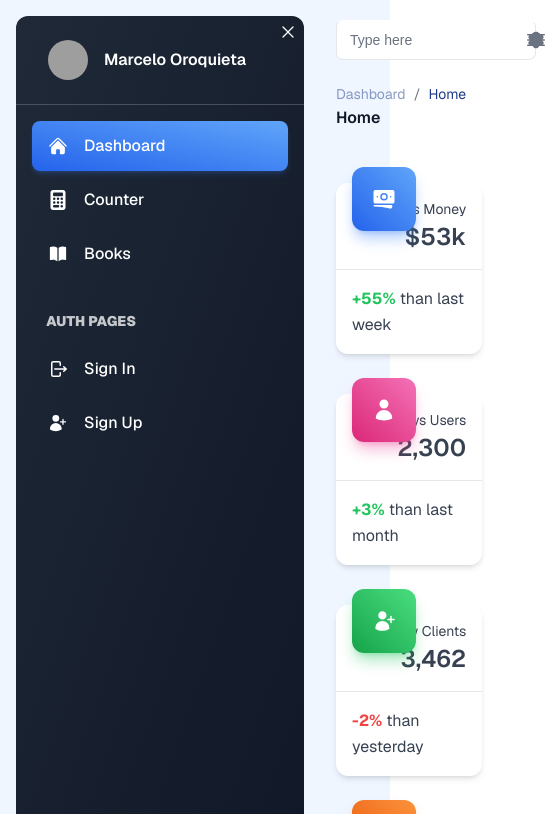
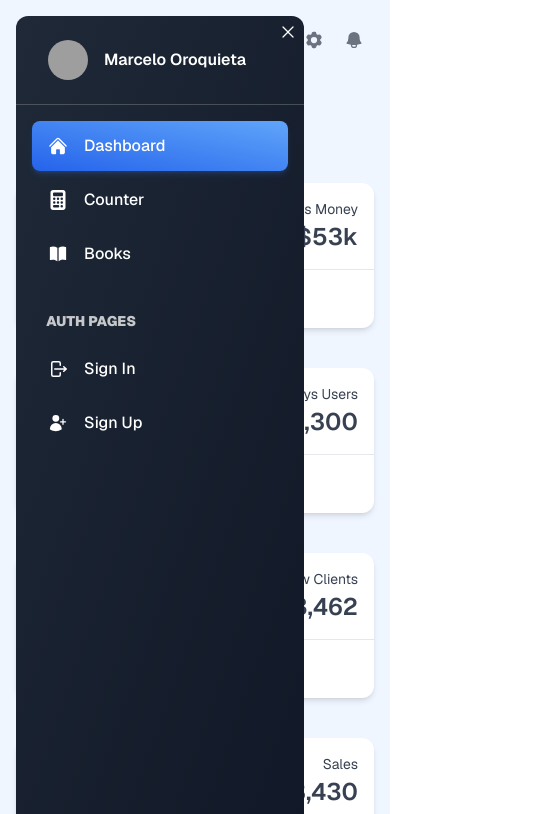
Before and after one commit to marceoroq/my-dashboard, a Next.js app: page /dashboard in a window 390 px wide. Shown: the top 814 px of the page, 548 px wide, since content can reach past the window. Built offline with nearby package versions, Linux system fonts and the light colour scheme; grey boxes are pictures that could not be loaded.

Commit message:
feat(Sidebar): add functionality yto show and hide sidebar

```diff
--- a/src/app/layout.tsx
+++ b/src/app/layout.tsx
@@ -2,8 +2,7 @@ import type { Metadata } from "next";
 import { Geist, Geist_Mono } from "next/font/google";
 import "@/styles/globals.css";
 
-import Navbar from "../components/Navbar";
-import Sidebar from "@/components/Sidebar/Sidebar";
+import App from "@/components/App";
 
 const geistSans = Geist({
   variable: "--font-geist-sans",
@@ -28,13 +27,7 @@ export default function RootLayout({
   return (
     <html lang="en">
       <body className={`${geistSans.variable} ${geistMono.variable} antialiased`}>
-        <div className="min-h-screen bg-blue-200/25">
-          <Sidebar />
-          <div className="p-4 ml-80 flex flex-col min-h-screen">
-            <Navbar />
-            {children}
-          </div>
-        </div>
+        <App>{children}</App>
       </body>
     </html>
   );
--- /dev/null
+++ b/src/components/App.tsx
@@ -0,0 +1,37 @@
+"use client";
+
+import { useState } from "react";
+import Navbar from "./Navbar";
+import Sidebar from "./Sidebar/Sidebar";
+
+export default function App({
+  children,
+}: Readonly<{
+  children: React.ReactNode;
+}>) {
+  const [isSidebarOpen, setIsSidebarOpen] = useState(true);
+
+  const closeSidebar = () => setIsSidebarOpen(false);
+  const toggleSidebarStatus = () => {
+    setIsSidebarOpen((prevStatus) => !prevStatus);
+  };
+
+  return (
+    <div className="min-h-screen bg-blue-200/25">
+      <Sidebar
+        isSidebarOpen={isSidebarOpen}
+        onCloseClick={closeSidebar}
+      />
+      <div
+        className={`flex flex-col p-4 xl:ml-80 min-h-screen transition-all ${
+          isSidebarOpen && "lg:ml-80"
+        }`}>
+        <Navbar
+          isSidebarOpen={isSidebarOpen}
+          toggleSidebarStatus={toggleSidebarStatus}
+        />
+        {children}
+      </div>
+    </div>
+  );
+}
--- a/src/components/Icon.tsx
+++ b/src/components/Icon.tsx
@@ -12,6 +12,7 @@ import {
 } from "react-icons/hi2";
 import { FaCalculator } from "react-icons/fa6";
 import { AiOutlineUser } from "react-icons/ai";
+import { TbLayoutSidebarLeftExpandFilled, TbLayoutSidebarLeftCollapseFilled } from "react-icons/tb";
 
 const iconMap = {
   bell: HiBell,
@@ -26,6 +27,8 @@ const iconMap = {
   book: HiBookOpen,
   star: HiStar,
   bookmark: HiBookmark,
+  opensidebar: TbLayoutSidebarLeftExpandFilled,
+  closesidebar: TbLayoutSidebarLeftCollapseFilled,
 };
 
 export default function Icon({
--- a/src/components/Navbar.tsx
+++ b/src/components/Navbar.tsx
@@ -1,4 +1,14 @@
-export default function Navbar() {
+"use client";
+
+import Icon from "@/components/Icon";
+
+export default function Navbar({
+  isSidebarOpen,
+  toggleSidebarStatus,
+}: {
+  isSidebarOpen: boolean;
+  toggleSidebarStatus: VoidFunction;
+}) {
   return (
     <nav className="block w-full max-w-full bg-transparent text-white shadow-none rounded-xl transition-all px-0 py-1">
       <div className="flex flex-col-reverse justify-between gap-6 md:flex-row md:items-center">
@@ -42,20 +52,10 @@ export default function Navbar() {
           </div>
           <button
             className="relative middle none font-sans font-medium text-center uppercase transition-all disabled:opacity-50 disabled:shadow-none disabled:pointer-events-none w-10 max-w-[40px] h-10 max-h-[40px] rounded-lg text-xs text-gray-500 hover:bg-blue-gray-500/10 active:bg-blue-gray-500/30 grid xl:hidden"
-            type="button">
+            type="button"
+            onClick={toggleSidebarStatus}>
             <span className="absolute top-1/2 left-1/2 transform -translate-y-1/2 -translate-x-1/2">
-              <svg
-                xmlns="http://www.w3.org/2000/svg"
-                viewBox="0 0 24 24"
-                fill="currentColor"
-                aria-hidden="true"
-                strokeWidth="3"
-                className="h-6 w-6 text-blue-gray-500">
-                <path
-                  fillRule="evenodd"
-                  d="M3 6.75A.75.75 0 013.75 6h16.5a.75.75 0 010 1.5H3.75A.75.75 0 013 6.75zM3 12a.75.75 0 01.75-.75h16.5a.75.75 0 010 1.5H3.75A.75.75 0 013 12zm0 5.25a.75.75 0 01.75-.75h16.5a.75.75 0 010 1.5H3.75a.75.75 0 01-.75-.75z"
-                  clipRule="evenodd"></path>
-              </svg>
+              <Icon name={isSidebarOpen ? "closesidebar" : "opensidebar"} />
             </span>
           </button>
 
--- a/src/components/Sidebar/Sidebar.tsx
+++ b/src/components/Sidebar/Sidebar.tsx
@@ -1,3 +1,5 @@
+"use client";
+
 import Image from "next/image";
 
 import Icon from "@/components/Icon";
@@ -17,10 +19,18 @@ const authOptions: SidebarMenuItemProps[] = [
   { text: "sign up", iconName: "signup" },
 ];
 
-export default function Sidebar() {
-  //-translate-x-80
+export default function Sidebar({
+  isSidebarOpen,
+  onCloseClick,
+}: {
+  isSidebarOpen: boolean;
+  onCloseClick: VoidFunction;
+}) {
   return (
-    <aside className="bg-gradient-to-br from-gray-800 to-gray-900 fixed inset-0 z-50 my-4 ml-4 h-[calc(100vh-32px)] w-72 rounded-xl transition-transform duration-300 xl:translate-x-0">
+    <aside
+      className={`bg-gradient-to-br from-gray-800 to-gray-900 fixed inset-0 z-50 my-4 ml-4 h-[calc(100vh-32px)] w-72 overflow-y-scroll rounded-xl transition-transform duration-300 xl:translate-x-0 ${
+        !isSidebarOpen && "-translate-x-80"
+      }`}>
       <div className="relative border-b border-white/20">
         <a
           className="flex items-center gap-4 py-6 px-8"
@@ -38,7 +48,8 @@ export default function Sidebar() {
         </a>
         <button
           className="font-sans font-medium text-center uppercase transition-all disabled:opacity-50 disabled:shadow-none disabled:pointer-events-none w-8 max-w-[32px] h-8 max-h-[32px] rounded-lg text-xs text-white hover:bg-white/10 active:bg-white/30 absolute right-0 top-0 grid rounded-br-none rounded-tl-none xl:hidden"
-          type="button">
+          type="button"
+          onClick={onCloseClick}>
           <span className="absolute top-1/2 left-1/2 transform -translate-y-1/2 -translate-x-1/2">
             <Icon name="close" />
           </span>
```
